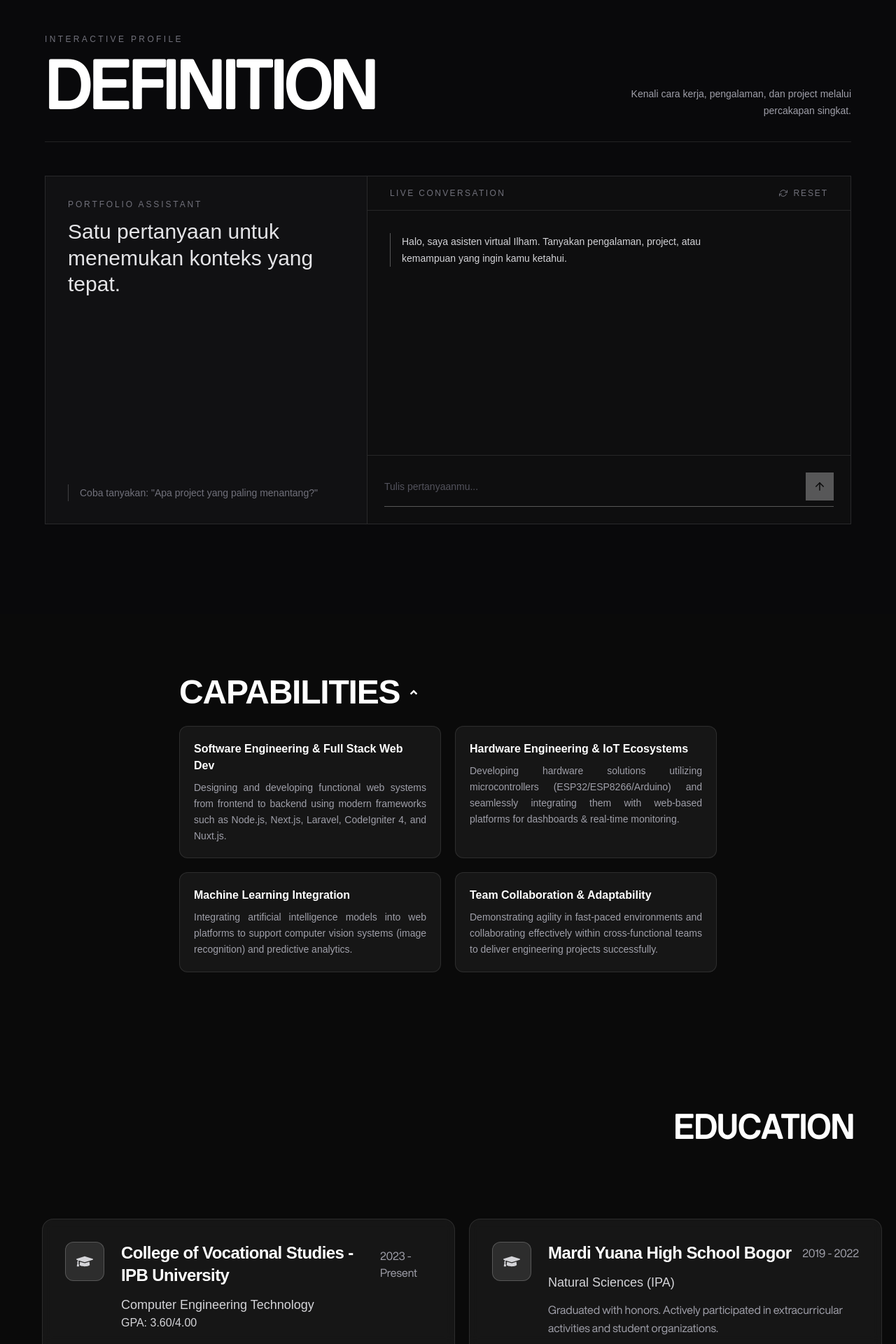
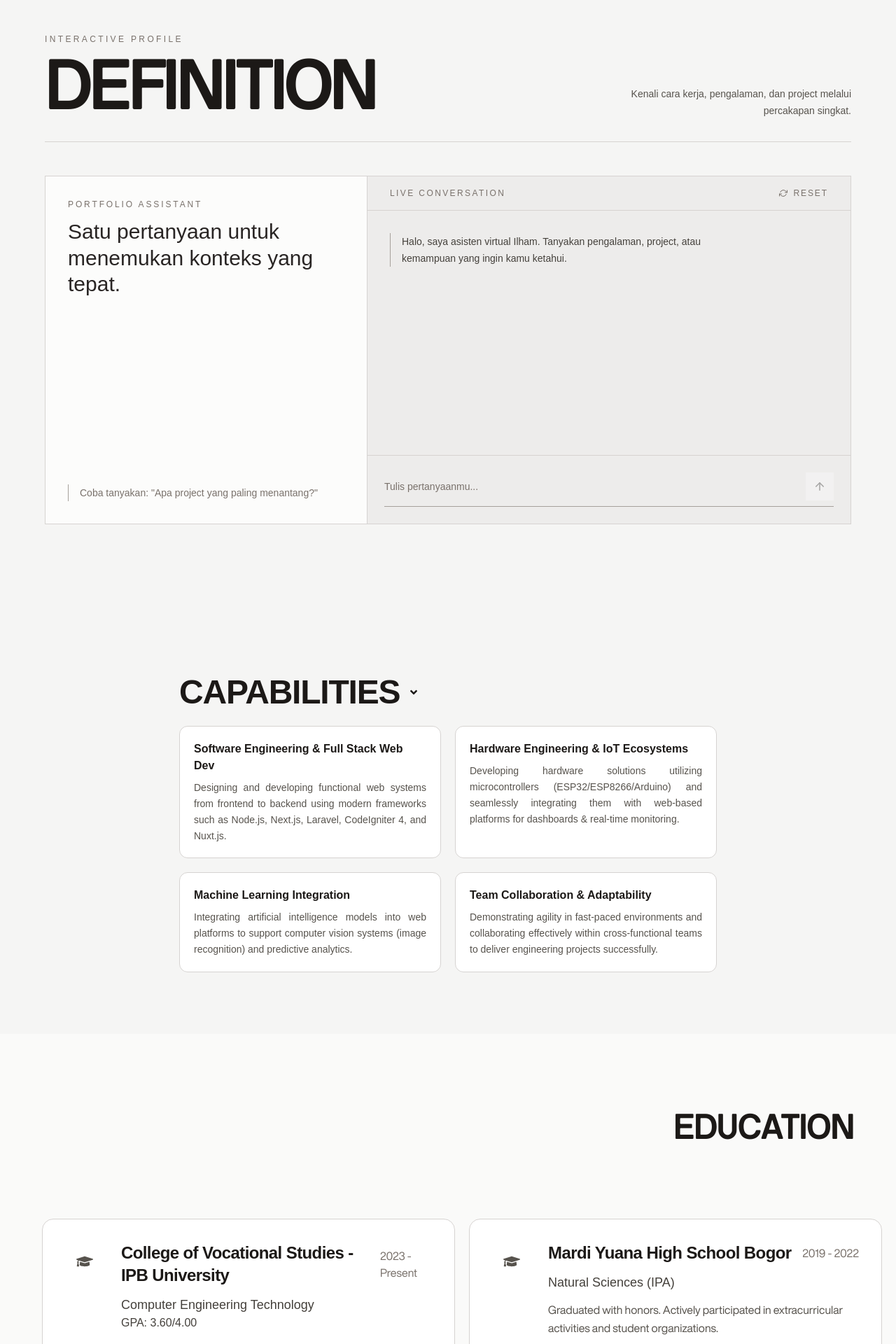
Before and after one commit to ilhambonardoo/my-porfolio, a Next.js app: page / in a window 1280 px wide. Shown: the part 880-2800 px from the top of the page at 70% size. Built offline with nearby package versions, Linux system fonts and the light colour scheme.

Commit message:
refactor: mengubah code agar bisa mendukung fitur darkmode dan lightmode

```diff
--- a/src/components/Capabilities.tsx
+++ b/src/components/Capabilities.tsx
@@ -1,7 +1,7 @@
 "use client";
 import { useState } from "react";
 import { skills } from "../lib/constant/profile";
-import { FaAngleDown } from "react-icons/fa";
+import { FaAngleUp } from "react-icons/fa";
 
 const Capabilities = () => {
   const [openExperience, setIsShowExperience] = useState(true);
@@ -11,7 +11,7 @@ const Capabilities = () => {
   };
 
   return (
-    <section className="mx-auto bg-neutral-950 text-white py-14 w-full lg:px-56">
+    <section className="mx-auto w-full bg-stone-100 py-14 text-stone-900 dark:bg-neutral-950 dark:text-white lg:px-56">
       <div className="rounded-2xl p-6 md:p-8 lg:w-full">
         <div className="flex gap-2">
           <h3 className="text-5xl font-semibold tracking-tight">
@@ -22,7 +22,7 @@ const Capabilities = () => {
             onClick={showExperience}
             aria-expanded={openExperience}
           >
-            <FaAngleDown
+            <FaAngleUp
               className={`transition-transform duration-500 ease-[cubic-bezier(0.34,1.56,0.64,1)] ${
                 openExperience ? "rotate-180" : "rotate-0"
               }`}
@@ -41,7 +41,7 @@ const Capabilities = () => {
             {skills.map((skill, index) => (
               <article
                 key={`${skill.title}-${index}`}
-                className="rounded-xl border border-white/10 bg-white/5 p-5 hover:bg-white/10 hover:border-white/25 transition-colors duration-300"
+                className="rounded-xl border border-stone-300 bg-white p-5 transition-colors duration-300 hover:border-stone-400 hover:bg-stone-50 dark:border-white/10 dark:bg-white/5 dark:hover:border-white/25 dark:hover:bg-white/10"
                 style={{
                   opacity: openExperience ? 1 : 0,
                   transform: openExperience
@@ -55,10 +55,10 @@ const Capabilities = () => {
                     : `${(skills.length - 1 - index) * 45}ms`,
                 }}
               >
-                <h4 className="text-base font-semibold text-white">
+                <h4 className="text-base font-semibold text-stone-900 dark:text-white">
                   {skill.title}
                 </h4>
-                <p className="mt-2 text-zinc-400 leading-relaxed text-sm text-justify">
+                <p className="mt-2 text-sm leading-relaxed text-stone-600 text-justify dark:text-zinc-400">
                   {skill.description}
                 </p>
               </article>
--- a/src/components/Certification.tsx
+++ b/src/components/Certification.tsx
@@ -3,7 +3,7 @@ import Image from "next/image";
 
 const Certification = () => {
   return (
-    <section className="relative overflow-hidden bg-neutral-950 text-white">
+    <section className="relative overflow-hidden bg-stone-50 text-stone-900 dark:bg-neutral-950 dark:text-white">
       <div className="relative mx-auto w-full max-w-7xl md:px-10 px-5">
         {/* Header Section */}
         <div className="mb-12 md:mb-16">
@@ -35,10 +35,10 @@ const Certification = () => {
               </div>
 
               <div className="w-full md:w-3/5 text-center md:text-left">
-                <h3 className="font-plenty text-2xl md:text-3xl text-white mb-6 leading-tight font-semibold">
+                <h3 className="font-plenty mb-6 text-2xl font-semibold leading-tight text-stone-900 dark:text-white md:text-3xl">
                   {item.title}
                 </h3>
-                <p className="text-white leading-relaxed text-sm md:text-base text-justify md:text-left">
+                <p className="text-sm leading-relaxed text-stone-700 text-justify dark:text-white md:text-left md:text-base">
                   {item.description}
                 </p>
               </div>
--- a/src/components/Chatbot.tsx
+++ b/src/components/Chatbot.tsx
@@ -86,48 +86,48 @@ export default function Chatbot() {
   return (
     <section
       id="chatbot"
-      className="relative overflow-hidden bg-zinc-950 px-5 py-24 text-white md:px-10 md:py-32"
+      className="relative overflow-hidden bg-stone-100 px-5 py-24 text-stone-900 dark:bg-zinc-950 dark:text-white md:px-10 md:py-32"
     >
       <div className="mx-auto max-w-6xl">
-        <div className="mb-12 flex flex-col justify-between gap-8 border-b border-white/10 pb-8 md:flex-row md:items-end">
+        <div className="mb-12 flex flex-col justify-between gap-8 border-b border-stone-300 pb-8 dark:border-white/10 md:flex-row md:items-end">
           <div>
-            <div className="mb-5 flex items-center gap-3 text-xs uppercase tracking-[0.28em] text-zinc-500">
+            <div className="mb-5 flex items-center gap-3 text-xs uppercase tracking-[0.28em] text-stone-500 dark:text-zinc-500">
               <span>Interactive profile</span>
             </div>
             <h2 className="max-w-3xl font-nb text-5xl font-semibold leading-[0.9] tracking-tight sm:text-7xl md:text-8xl">
               DEFINITION
             </h2>
           </div>
-          <p className="max-w-xs text-sm leading-6 text-zinc-400 md:text-right">
+          <p className="max-w-xs text-sm leading-6 text-stone-600 dark:text-zinc-400 md:text-right">
             Kenali cara kerja, pengalaman, dan project melalui percakapan
             singkat.
           </p>
         </div>
 
-        <div className="grid overflow-hidden border border-white/10 bg-white/3 lg:grid-cols-[0.8fr_1.2fr]">
-          <div className="flex flex-col justify-between border-b border-white/10 p-6 sm:p-8 lg:border-b-0 lg:border-r">
+        <div className="grid overflow-hidden border border-stone-300 bg-white/70 dark:border-white/10 dark:bg-white/3 lg:grid-cols-[0.8fr_1.2fr]">
+          <div className="flex flex-col justify-between border-b border-stone-300 p-6 dark:border-white/10 sm:p-8 lg:border-b-0 lg:border-r">
             <div>
-              <p className="mb-3 text-xs uppercase tracking-[0.24em] text-zinc-500">
+              <p className="mb-3 text-xs uppercase tracking-[0.24em] text-stone-500 dark:text-zinc-500">
                 Portfolio assistant
               </p>
-              <p className="max-w-sm text-2xl leading-tight text-zinc-200 sm:text-3xl">
+              <p className="max-w-sm text-2xl leading-tight text-stone-800 dark:text-zinc-200 sm:text-3xl">
                 Satu pertanyaan untuk menemukan konteks yang tepat.
               </p>
             </div>
-            <div className="mt-14 border-l border-white/20 pl-4 text-sm leading-6 text-zinc-500">
+            <div className="mt-14 border-l border-stone-400 pl-4 text-sm leading-6 text-stone-500 dark:border-white/20 dark:text-zinc-500">
               Coba tanyakan: &quot;Apa project yang paling menantang?&quot;
             </div>
           </div>
 
-          <div className="flex h-124 min-h-0 flex-col bg-black/20">
-            <div className="flex items-center justify-between border-b border-white/10 px-5 py-4 sm:px-8">
-              <span className="text-xs uppercase tracking-[0.2em] text-zinc-500">
+          <div className="flex h-124 min-h-0 flex-col bg-stone-200/70 dark:bg-black/20">
+            <div className="flex items-center justify-between border-b border-stone-300 px-5 py-4 dark:border-white/10 sm:px-8">
+              <span className="text-xs uppercase tracking-[0.2em] text-stone-500 dark:text-zinc-500">
                 Live conversation
               </span>
               <button
                 type="button"
                 onClick={resetChat}
-                className="flex items-center gap-2 cursor-pointer text-xs uppercase tracking-[0.16em] text-zinc-500 transition-colors hover:text-white"
+                className="flex cursor-pointer items-center gap-2 text-xs uppercase tracking-[0.16em] text-stone-500 transition-colors hover:text-stone-900 dark:text-zinc-500 dark:hover:text-white"
                 aria-label="Mulai percakapan baru"
               >
                 <FiRefreshCw aria-hidden="true" />
@@ -148,8 +148,8 @@ export default function Chatbot() {
                   <div
                     className={`max-w-[88%] whitespace-pre-wrap text-sm leading-6 sm:max-w-[75%] ${
                       message.role === "user"
-                        ? "border border-white/20 bg-white px-4 py-3 text-black"
-                        : "border-l border-white/30 pl-4 text-zinc-300"
+                        ? "border border-stone-300 bg-white px-4 py-3 text-stone-900"
+                        : "border-l border-stone-400 pl-4 text-stone-700 dark:border-white/30 dark:text-zinc-300"
                     }`}
                   >
                     {message.role === "assistant" ? (
@@ -159,7 +159,7 @@ export default function Chatbot() {
                             <p className="mb-3 last:mb-0">{children}</p>
                           ),
                           strong: ({ children }) => (
-                            <strong className="font-semibold text-white">
+                            <strong className="font-semibold text-stone-900 dark:text-white">
                               {children}
                             </strong>
                           ),
@@ -168,7 +168,7 @@ export default function Chatbot() {
                               href={href}
                               target="_blank"
                               rel="noopener noreferrer"
-                              className="underline underline-offset-4 hover:text-white"
+                              className="underline underline-offset-4 hover:text-stone-900 dark:hover:text-white"
                             >
                               {children}
                             </a>
@@ -184,7 +184,7 @@ export default function Chatbot() {
                 </div>
               ))}
               {isLoading && (
-                <p className="border-l border-white/30 pl-4 text-sm text-zinc-500">
+                <p className="border-l border-stone-400 pl-4 text-sm text-stone-500 dark:border-white/30 dark:text-zinc-500">
                   Sedang menyusun jawaban...
                 </p>
               )}
@@ -193,18 +193,18 @@ export default function Chatbot() {
 
             <form
               onSubmit={handleSubmit}
-              className="border-t border-white/10 p-4 sm:p-6"
+              className="border-t border-stone-300 p-4 dark:border-white/10 sm:p-6"
             >
               <label htmlFor="chat-question" className="sr-only">
                 Tulis pertanyaan
               </label>
-              <div className="flex items-center gap-3 border-b border-white/30 pb-2 focus-within:border-white">
+              <div className="flex items-center gap-3 border-b border-stone-400 pb-2 focus-within:border-stone-900 dark:border-white/30 dark:focus-within:border-white">
                 <input
                   id="chat-question"
                   value={question}
                   onChange={(event) => setQuestion(event.target.value)}
                   placeholder="Tulis pertanyaanmu..."
-                  className="min-w-0 flex-1 bg-transparent py-2 text-sm text-white outline-none placeholder:text-zinc-600"
+                  className="min-w-0 flex-1 bg-transparent py-2 text-sm text-stone-900 outline-none placeholder:text-stone-500 dark:text-white dark:placeholder:text-zinc-600"
                   disabled={isLoading}
                 />
                 <button
--- a/src/components/Contact.tsx
+++ b/src/components/Contact.tsx
@@ -3,7 +3,7 @@ import { contact } from "../lib/constant/profile";
 const Contact = () => {
   return (
     <>
-      <section className="min-h-screen flex justify-center items-center bg-neutral-950 text-white px-5 md:px-0">
+      <section className="flex min-h-screen items-center justify-center bg-stone-100 px-5 text-stone-900 dark:bg-neutral-950 dark:text-white md:px-0">
         <div>
           <div className="flex flex-col md:flex-row justify-center items-center gap-10 md:gap-0">
             <div className="text-center md:text-left">
@@ -11,10 +11,10 @@ const Contact = () => {
                 CONTACT
               </h1>
               <div className="flex flex-col justify-center items-center gap-4 mt-4 md:mt-2">
-                <p className="font-light text-neutral-300 text-sm md:text-base">
+                <p className="text-sm font-light text-stone-600 dark:text-neutral-300 md:text-base">
                   Email : ilhambonardomarpaung@gmail.com
                 </p>
-                <p className="font-light text-neutral-300 text-sm md:text-base">
+                <p className="text-sm font-light text-stone-600 dark:text-neutral-300 md:text-base">
                   Phone : 085884153418
                 </p>
               </div>
--- a/src/components/Education.tsx
+++ b/src/components/Education.tsx
@@ -5,7 +5,7 @@ import { FaGraduationCap } from "react-icons/fa";
 
 const Education = () => {
   return (
-    <section className="relative overflow-hidden bg-neutral-950 text-white py-14 md:py-28">
+    <section className="relative overflow-hidden bg-stone-50 py-14 text-stone-900 dark:bg-neutral-950 dark:text-white md:py-28">
       <div className="relative mx-auto w-full max-w-7xl md:px-10">
         <div className="mb-12 md:mb-16 mx-5">
           <div className="min-h-20 md:min-h-22">
@@ -19,30 +19,30 @@ const Education = () => {
           {educations.map((education) => (
             <article
               key={education.id}
-              className="rounded-2xl border border-white/10 bg-white/5 p-6 md:p-8 backdrop-blur-sm hover:bg-white/10 hover:border-white/25"
+              className="rounded-2xl border border-stone-300 bg-white p-6 backdrop-blur-sm hover:border-stone-400 hover:bg-stone-100 dark:border-white/10 dark:bg-white/5 dark:hover:border-white/25 dark:hover:bg-white/10 md:p-8"
             >
               <div className="flex items-start gap-4 md:gap-6">
                 <div className="shrink-0">
                   <div className="w-12 h-12 md:w-14 md:h-14 rounded-xl bg-white/10 flex items-center justify-center border border-white/20">
-                    <FaGraduationCap className="text-xl md:text-2xl text-zinc-300" />
+                    <FaGraduationCap className="text-xl text-stone-600 dark:text-zinc-300 md:text-2xl" />
                   </div>
                 </div>
                 <div className="flex-1">
                   <div className="flex flex-col md:flex-row md:items-center md:justify-between gap-2 mb-3">
-                    <h3 className="education-panel text-xl md:text-2xl font-semibold tracking-tight text-white">
+                    <h3 className="education-panel text-xl font-semibold tracking-tight text-stone-900 dark:text-white md:text-2xl">
                       {education.institution}
                     </h3>
-                    <span className="text-sm md:text-base text-zinc-400 font-helvetica">
+                    <span className="text-sm font-helvetica text-stone-500 dark:text-zinc-400 md:text-base">
                       {education.period}
                     </span>
                   </div>
-                  <p className="text-base md:text-lg font-medium text-zinc-300">
+                  <p className="text-base font-medium text-stone-700 dark:text-zinc-300 md:text-lg">
                     {education.program}
                   </p>
-                  <p className="text-sm md:text-base text-zinc-300 font-medium mb-3">
+                  <p className="mb-3 text-sm font-medium text-stone-700 dark:text-zinc-300 md:text-base">
                     {education.gpa}
                   </p>
-                  <p className="text-sm md:text-base text-zinc-400 leading-relaxed font-helvetica">
+                  <p className="text-sm font-helvetica leading-relaxed text-stone-600 dark:text-zinc-400 md:text-base">
                     {education.description}
                   </p>
                 </div>
--- a/src/lib/constant/project.ts
+++ b/src/lib/constant/project.ts
@@ -12,7 +12,7 @@ export const projects = [
       "3D Design Blender",
     ],
     image: "/project/iotani.png",
-    bg: "bg-zinc-950",
+    bg: "bg-stone-100 dark:bg-zinc-950",
     Link: "https://io-tani-project.vercel.app",
   },
   {
@@ -22,7 +22,7 @@ export const projects = [
       "A corporate profile website built with Next.js and TypeScript utilizing modern Node Package Manager (NPM) ecosystems, featuring seamless integration of Framer Motion, i18next, Lucide React, Swiper, and React Icons.",
     tech: ["TypeScript", "Next.js", "SEO Metadata"],
     image: "/project/boenha.png",
-    bg: "bg-zinc-950",
+    bg: "bg-stone-100 dark:bg-zinc-950",
     Link: "https://boenha-next.vercel.app/",
   },
   {
@@ -33,7 +33,7 @@ export const projects = [
     tech: ["Node.js", "Tailwind CSS", "Next.js", "Cloudinary"],
     image: "/project/onefish.png",
     Link: "https://onefish.vercel.app/",
-    bg: "bg-zinc-950",
+    bg: "bg-stone-100 dark:bg-zinc-950",
   },
   {
     id: 4,
@@ -43,7 +43,7 @@ export const projects = [
     tech: ["ESP32", "Next.js", "Jupyter Notebook", "FastAPI", "Load Cell"],
     image: "/project/squeeze.png",
     Link: "https://squeeze-cage.vercel.app",
-    bg: "bg-zinc-950",
+    bg: "bg-stone-100 dark:bg-zinc-950",
   },
 ];
 
```
Also changed, not shown: src/components/Hero.tsx (+4 -4 lines), src/components/ProjectShowCase/ProjectShowCaseDekstop.tsx (+15 -20 lines), src/components/ProjectShowCase/ProjectShowCaseMobile.tsx (+8 -8 lines).
